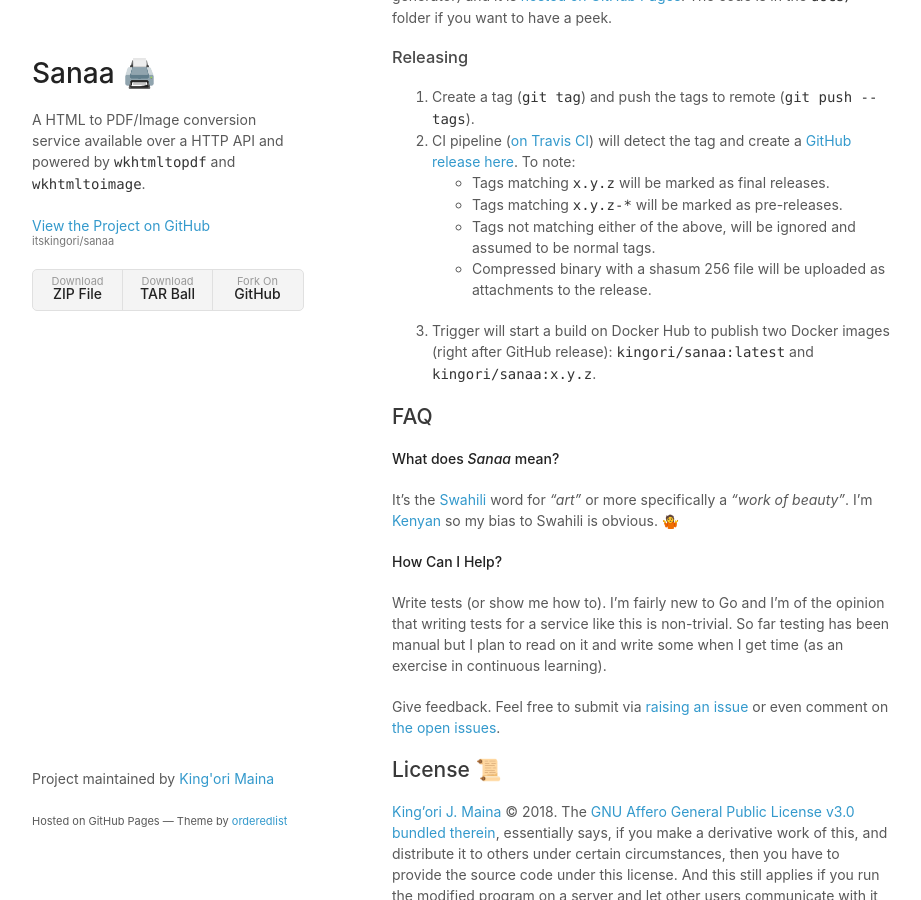
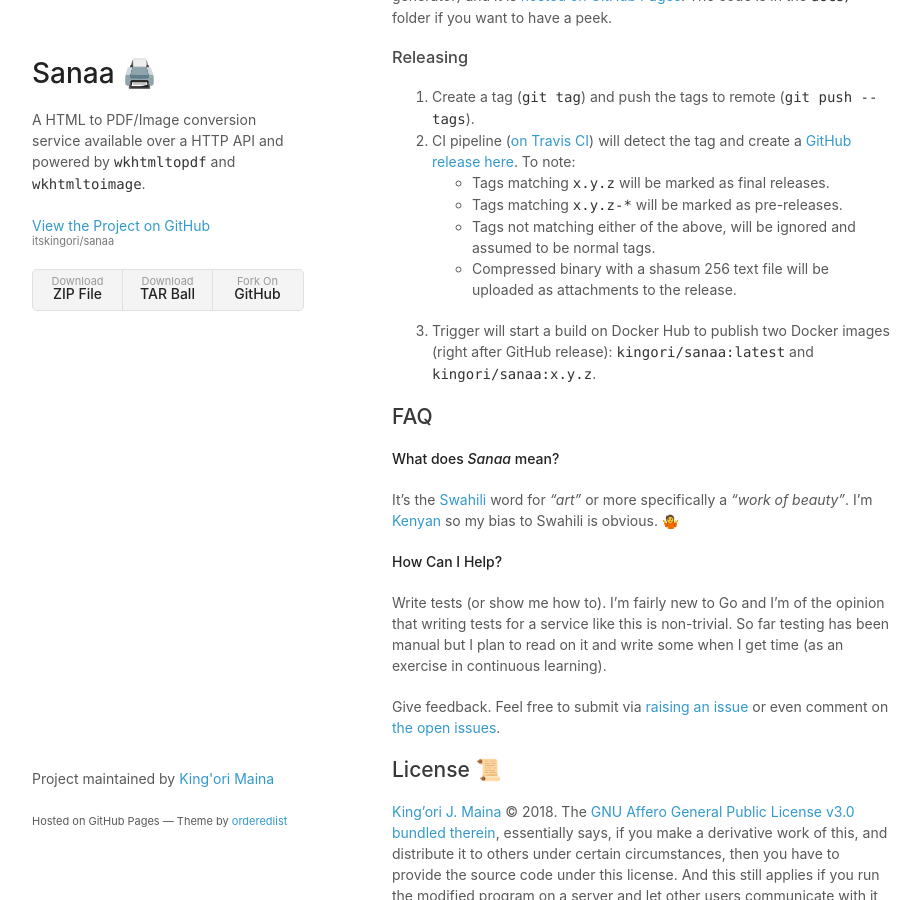
Before and after one commit to itskingori/sanaa, a Jekyll site: the page built from docs/index.md, in a window 1280 px wide and 900 px high, scrolled down 6884 px. Shown: the whole window, without its empty margins (178-1099 px from the left). Built offline with Jekyll 4.4.1, drawn with Linux system fonts in a browser that asks for light colours.

Commit message:
Communicate file type of shasum 256

```diff
--- a/docs/index.md
+++ b/docs/index.md
@@ -371,8 +371,8 @@
    * Tags matching `x.y.z-*` will be marked as pre-releases.
    * Tags not matching either of the above, will be ignored and assumed to be
      normal tags.
-   * Compressed binary with a shasum 256 file will be uploaded as attachments to
-     the release.
+   * Compressed binary with a shasum 256 text file will be uploaded as
+     attachments to the release.
 3. Trigger will start a build on Docker Hub to publish two Docker images (right
    after GitHub release): `kingori/sanaa:latest` and `kingori/sanaa:x.y.z`.
 
```
